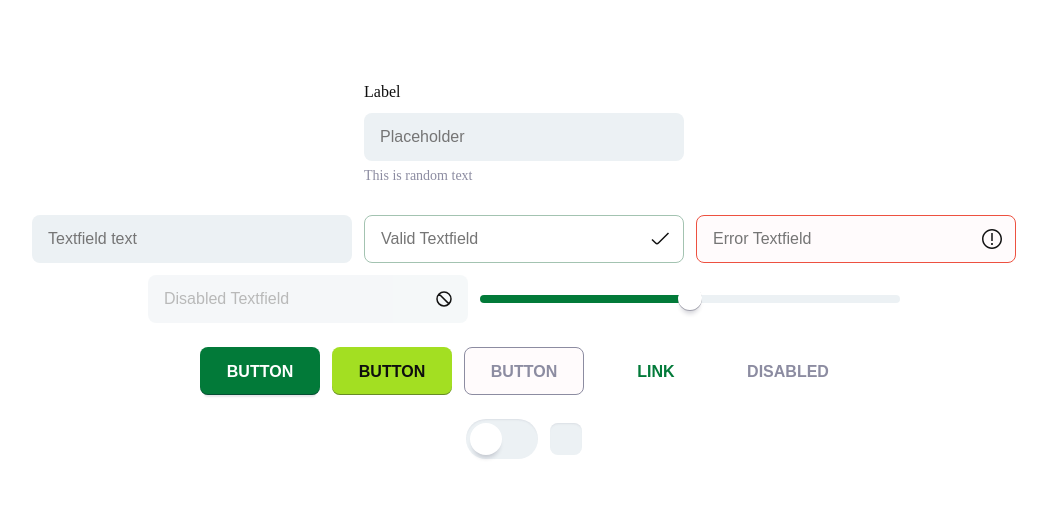
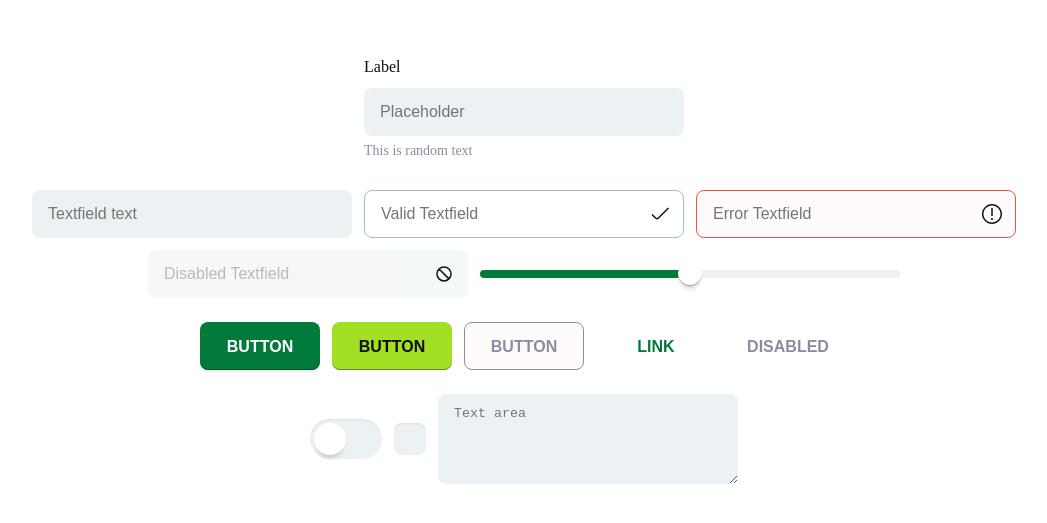
Before and after one commit to nutrisync-wsei/NutriSync, a Next.js app in the folder frontend/: page / in a window 1280 px wide. Shown: the part 135-658 px from the top of the page, without its empty margins (116-1163 px from the left). Built offline with nearby package versions, Linux system fonts and the light colour scheme.

Commit message:
feat(ds): added TextArea component

```diff
--- a/frontend/src/app/layout.tsx
+++ b/frontend/src/app/layout.tsx
@@ -1,7 +1,6 @@
 import type { Metadata } from "next";
 import "./globals.css";
 import { Provider } from "@/app/contexts";
-
 
 export const metadata: Metadata = {
   title: "Create Next App",
--- a/frontend/src/app/page.tsx
+++ b/frontend/src/app/page.tsx
@@ -8,6 +8,7 @@ import TextField from "./ui/components/controls/TextField";
 import Toggle from "./ui/components/controls/Toggle";
 import FormField from "./ui/components/FormField";
 import InputSlider from "./ui/components/InputSlider";
+import TextArea from "./ui/components/TextArea";
 
 export default function Home() {
   const [value, setValue] = useState(50);
@@ -39,6 +40,7 @@ export default function Home() {
       <Section>
         <Toggle />
         <Checkbox />
+        <TextArea placeholder="Text area" />
       </Section>
     </MainContainer>
   );
--- /dev/null
+++ b/frontend/src/app/ui/components/TextArea.tsx
@@ -0,0 +1,40 @@
+import styled from 'styled-components';
+
+interface TextAreaProps {
+    placeholder?: string;
+}
+
+const TextArea = ({ placeholder }: TextAreaProps) => {
+    return <StyledTextArea placeholder={placeholder} />;
+};
+
+const StyledTextArea = styled.textarea`
+  width: 300px;
+  min-height: 90px;
+  max-height: 200px;
+  resize: vertical;
+  border-radius: 8px;
+  padding: 12px 16px;
+  background-color: #ECF1F4;
+  color: #8C8CA1;
+  border: none;
+
+  &:focus {
+    outline: none;
+  }
+
+  &::-webkit-scrollbar {
+    width: 10px;
+  }
+
+  &::-webkit-scrollbar-thumb {
+    background-color: #8C8CA1;
+    border-radius: 10px;
+  }
+
+  &::-webkit-scrollbar-track {
+    background: #ECF1F4;
+  }
+`;
+
+export default TextArea;
```
